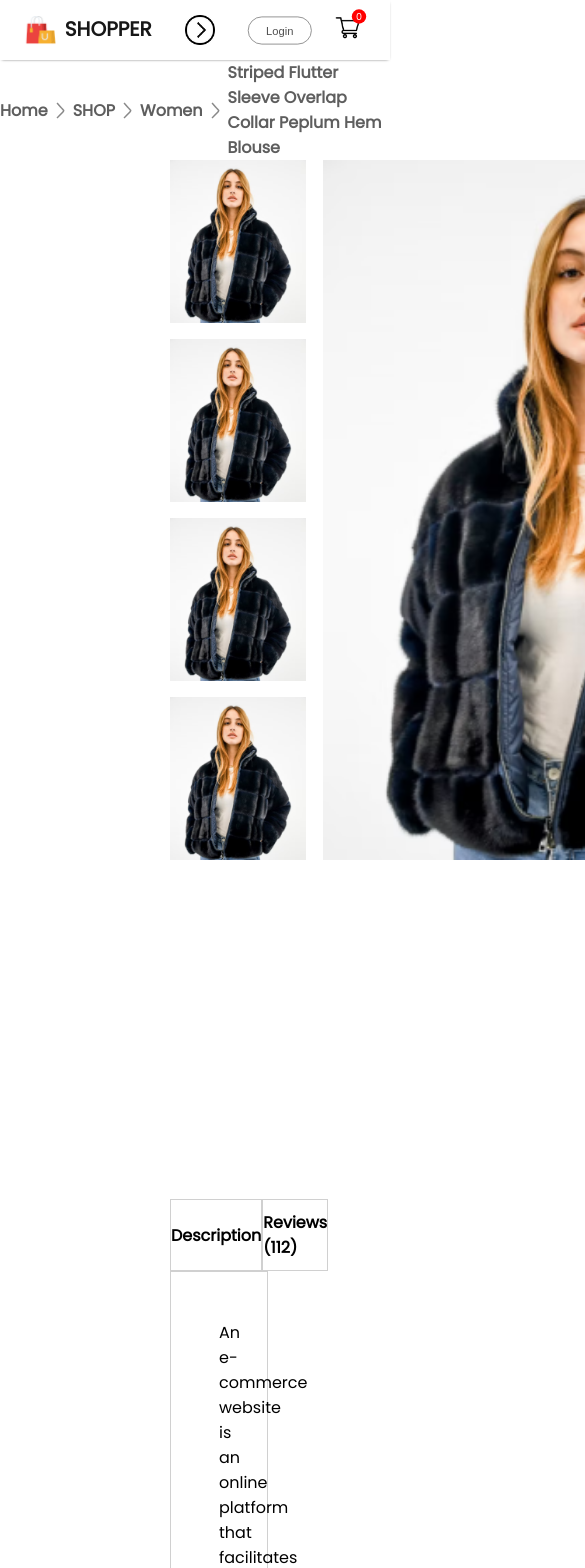
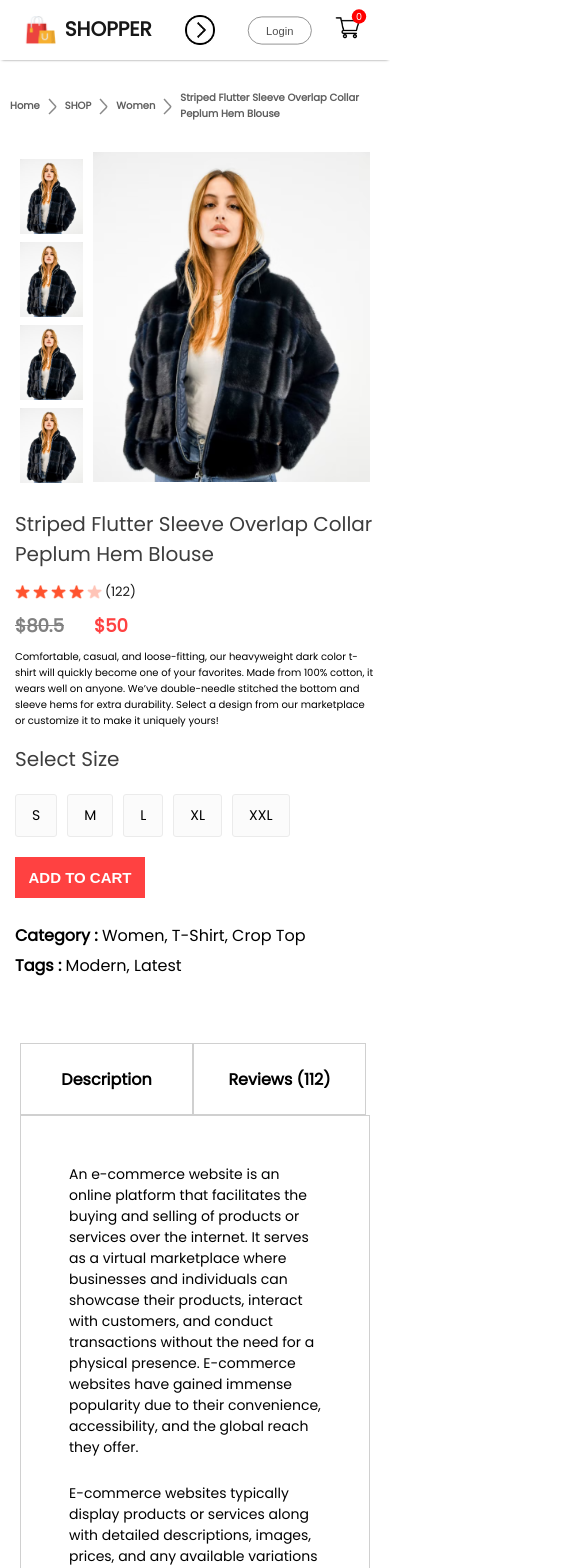
Before and after one commit to amarasagekar/Ecommerce_react, a React (Create React App) app in the folder frontend/: page /product/1 in a window 390 px wide. Shown: the top 1568 px of the page, 585 px wide, since content can reach past the window. Built offline with nearby package versions, Linux system fonts and the light colour scheme.

Commit message:
made cart and product detail screen responsive

```diff
--- a/frontend/src/Components/Breadcrums/Breadcrum.css
+++ b/frontend/src/Components/Breadcrums/Breadcrum.css
@@ -8,3 +8,27 @@
   margin: 60px 170;
   text-transform: capitalize;
 }
+@media (max-width: 1280px) {
+  .breadcrum {
+    margin: 30px 50px;
+    font-size: 14px;
+  }
+}
+@media (max-width: 1024px) {
+  .breadcrum {
+    margin: 30px 30px;
+    font-size: 13px;
+  }
+}
+@media (max-width: 800px) {
+  .breadcrum {
+    margin: 30px 10px;
+    font-size: 12px;
+  }
+}
+
+@media (max-width: 500px) {
+  .breadcrum {
+    font-size: 10px;
+  }
+}
--- a/frontend/src/Components/CartItems/CartItems.css
+++ b/frontend/src/Components/CartItems/CartItems.css
@@ -93,3 +93,58 @@
   color: white;
   cursor: pointer;
 }
+@media (max-width: 1280px) {
+  .cartitems {
+    margin: 60px 50px;
+  }
+  .cartitems-format-main {
+    grid-template-columns: 0.5fr 3fr 0.5fr 0.5fr 0.5fr 0.5fr;
+    gap: 20px;
+    padding: 15px 0px;
+    font-size: 15px;
+  }
+  .cartitems-product-icon {
+    height: 50px;
+  }
+  .cartitems-remove-icon {
+    margin: auto;
+  }
+  .cartitems-quantity {
+    width: 40px;
+    height: 30px;
+  }
+  .cartitems-down {
+    margin: 80px 0px;
+    flex-direction: column;
+    gap: 80px;
+  }
+  .cartitems-total {
+    margin: 0;
+  }
+  .cartitems-total button {
+    max-width: 200px;
+    height: 45px;
+    font-size: 13px;
+  }
+  .cartitems-promobox {
+    width: auto;
+    max-width: 500px;
+  }
+  .cartitems-promobox input {
+    width: 100%;
+  }
+  .cartitems-promobox button {
+    width: 120px;
+    margin-left: -125px;
+  }
+}
+@media (max-width: 500) {
+  .cartitems-format-main {
+    display: none;
+    grid-template-columns: 0.5fr 3fr 0.5fr;
+    gap: 10px;
+  }
+  .cartitems-format {
+    display: grid;
+  }
+}
--- a/frontend/src/Components/DescriptionBox/DescriptionBox.css
+++ b/frontend/src/Components/DescriptionBox/DescriptionBox.css
@@ -26,3 +26,16 @@
   padding: 48px;
   padding-bottom: 70px;
 }
+@media (max-width: 1280px) {
+  .descriptionbox {
+    margin: 60px;
+  }
+}
+@media (max-width: 800px) {
+  .descriptionbox {
+    margin: 60px 20px;
+  }
+  .descriptionbox-description {
+    font-size: 14px;
+  }
+}
--- a/frontend/src/Components/ProductDisplay/ProductDisplay.css
+++ b/frontend/src/Components/ProductDisplay/ProductDisplay.css
@@ -89,3 +89,183 @@
 .productdisplay-right-category span {
   font-weight: 600;
 }
+@media (max-width: 1280px) {
+  .productdisplay {
+    margin: 0px 60px;
+  }
+  .productdisplay-left {
+    gap: 10px;
+  }
+  .productdisplay-img-list {
+    gap: 10px;
+  }
+  .productdisplay-img-list img {
+    height: 120px;
+  }
+  .productdisplay-main-img {
+    height: 510px;
+    width: auto;
+  }
+  .productdisplay-right {
+    margin: 0px 30px;
+  }
+  .productdisplay-right h1 {
+    font-size: 22px;
+  }
+  .productdisplay-right-stars {
+    gap: 3px;
+    font-size: 13px;
+  }
+  .productdisplay-right-prices {
+    margin: 10px 0px;
+    font-size: 18px;
+  }
+  .productdisplay-right-description {
+    font-size: 13px;
+  }
+  .productdisplay-right-sizes h1 {
+    margin-top: 20px;
+    font-size: 20px;
+  }
+  .productdisplay-right-sizes div {
+    padding: 14px 20px;
+  }
+  .productdisplay-right button {
+    width: 150px;
+    padding: 15px 0px;
+    margin-bottom: 20px;
+  }
+  .productdisplay-right-category {
+    margin-top: 5px;
+    font-size: 14px;
+  }
+}
+
+@media (max-width: 1024px) {
+  .productdisplay {
+    margin: 0px 30px;
+  }
+  .productdisplay-left {
+    gap: 5px;
+  }
+
+  .productdisplay-img-list img {
+    height: 80px;
+  }
+  .productdisplay-main-img {
+    height: 350px;
+  }
+
+  .productdisplay-right h1 {
+    font-size: 18px;
+  }
+  .productdisplay-right-stars img {
+    width: 15px;
+  }
+
+  .productdisplay-right-description {
+    font-size: 12px;
+  }
+  .productdisplay-right-sizes {
+    margin: 10px 0px;
+  }
+  .productdisplay-right-sizes div {
+    padding: 10px 16px;
+    font-size: 12px;
+  }
+}
+@media (max-width: 800px) {
+  .productdisplay {
+    margin: 0px 10px;
+  }
+  .productdisplay-left {
+    gap: 0px;
+    flex-direction: column-reverse;
+    align-items: center;
+  }
+  .productdisplay-img-list {
+    flex-direction: row;
+    gap: 6px;
+  }
+  .productdisplay-img-list img {
+    height: 70px;
+  }
+  .productdisplay-main-img {
+    height: 300px;
+  }
+
+  .productdisplay-right h1 {
+    font-size: 14px;
+  }
+  .productdisplay-right-stars img {
+    width: 13px;
+  }
+
+  .productdisplay-right-description {
+    font-size: 10px;
+  }
+  .productdisplay-right-size h1 {
+    margin-top: 10px;
+  }
+  .productdisplay-right-sizes {
+    margin: 10px;
+    gap: 5px;
+  }
+  .productdisplay-right-sizes div {
+    padding: 4px 11px;
+  }
+  .productdisplay-right button {
+    width: 100px;
+    font-size: 12px;
+  }
+  .productdisplay-right-category {
+    font-size: 10px;
+  }
+}
+@media (max-width: 500px) {
+  .productdisplay {
+    flex-direction: column;
+  }
+  .productdisplay-left {
+    gap: 10px;
+    flex-direction: row;
+    margin: auto;
+  }
+  .productdisplay-img-list {
+    flex-direction: column;
+    gap: 8px;
+  }
+  .productdisplay-img-list img {
+    height: 75px;
+  }
+  .productdisplay-main-img {
+    height: 330px;
+  }
+  .productdisplay-right {
+    margin: 5px;
+  }
+  .productdisplay-right h1 {
+    margin-top: 15px;
+    font-size: 20px;
+    font-weight: 500;
+  }
+  .productdisplay-right-stars img {
+    width: 15px;
+  }
+  .productdisplay-right-sizes {
+    gap: 10px;
+    margin: 20px 0px;
+  }
+  .productdisplay-right-sizes div {
+    padding: 10px 16px;
+    font-size: 14px;
+  }
+  .productdisplay-right button {
+    width: 130px;
+    font-size: 15px;
+    padding: 12px 0px;
+  }
+  .productdisplay-right-category {
+    font-size: 16px;
+  }
+}
--- a/frontend/src/Components/RelatedProducts/RelatedProducts.css
+++ b/frontend/src/Components/RelatedProducts/RelatedProducts.css
@@ -21,3 +21,63 @@
   display: flex;
   gap: 30px;
 }
+@media (max-width: 1280px) {
+  .relatedproducts {
+    height: 70vh;
+  }
+  .relatedproducts h1 {
+    font-size: 40px;
+  }
+  .relatedproducts hr {
+    width: 160px;
+    height: 4px;
+  }
+  .relatedproducts-item {
+    gap: 20px;
+    margin-top: 30px;
+  }
+}
+
+@media (max-width: 1024px) {
+  .relatedproducts {
+    height: 60vh;
+  }
+  .relatedproducts h1 {
+    font-size: 30px;
+  }
+  .relatedproducts hr {
+    width: 120px;
+    height: 3px;
+  }
+  .relatedproducts-item {
+    gap: 15px;
+    margin-top: 20px;
+  }
+}
+
+@media (max-width: 800px) {
+  .relatedproducts {
+    height: 50vh;
+    gap: 6px;
+  }
+  .relatedproducts h1 {
+    font-size: 20px;
+  }
+  .relatedproducts hr {
+    width: 100px;
+  }
+  .relatedproducts-item {
+    gap: 5px;
+  }
+}
+
+@media (max-width: 500px) {
+  .relatedproducts {
+    height: 90vh;
+  }
+  .relatedproducts-item {
+    display: grid;
+    grid-template-columns: 1fr 1fr;
+    gap: 20px;
+  }
+}
--- a/frontend/src/Pages/CSS/LoginSignup.css
+++ b/frontend/src/Pages/CSS/LoginSignup.css
@@ -59,3 +59,52 @@
   font-size: 18px;
   font-weight: 500;
 }
+@media (max-width: 1280px) {
+  .loginsignup {
+    padding-top: 50px;
+  }
+  .loginsignup-container {
+    width: auto;
+    max-width: 500px;
+    max-height: 500px;
+  }
+  .loginsignup-container {
+    margin: 10px 0px;
+  }
+  .loginsignup-fields {
+    gap: 20px;
+    margin-top: 20px;
+  }
+  .loginsignup-fields input {
+    height: 65px;
+    width: 93%;
+  }
+  .loginsignup-container button {
+    width: 100px;
+  }
+  .loginsignup-login {
+    font-size: 16px;
+  }
+  .loginsignup-agree {
+    font-size: 14px;
+    gap: 10px;
+  }
+}
+@media (max-width: 800px) {
+  .loginsignup-container {
+    padding: 20px 30px;
+  }
+  .loginsignup-container h1 {
+    font-size: 24px;
+  }
+  .loginsignup-fields {
+    margin-top: 20px;
+  }
+  .loginsignup-fields input {
+    height: 50px;
+  }
+  .loginsignup-container button {
+    height: 50px;
+    font-size: 16px;
+  }
+}
--- a/frontend/src/Pages/CSS/ShopCategory.css
+++ b/frontend/src/Pages/CSS/ShopCategory.css
@@ -36,3 +36,56 @@
   font-size: 18px;
   font-weight: 500;
 }
+
+@media (max-width: 1280px) {
+  .shopcategory-banner {
+    margin: 20px auto;
+    width: 90%;
+  }
+  .shopcategory-indexSort {
+    width: 90%;
+    margin: auto;
+  }
+  .shopcategory-sort {
+    padding: 5px 10px;
+    font-size: 12px;
+  }
+  .shopcategory-indexSort p {
+    font-size: 12px;
+  }
+  .shopcategory-products {
+    width: 90%;
+    margin: 10px auto;
+    row-gap: 40px;
+  }
+  .shopcategory-products .item{
+    margin: auto;
+  }
+  .shopcategory-loadmore{
+    margin: 100px auto;
+    width: 200px;
+    height: 60px;
+    font-size: 16px;
+  }
+}
+
+@media (max-width: 800px) {
+  .shopcategory-banner{
+    width: 95%;
+  }
+  .shopcategory-products{
+    width: 95%;
+  }
+  .shopcategory-loadmore{
+    margin: 60px auto;
+    width: 150px;
+    height: 40px;
+    font-size: 13px;
+  }
+}
+@media (max-width: 500px) {
+  .shopcategory-products{
+    grid-template-columns: 1fr 1fr;
+
+  }
+}
```
